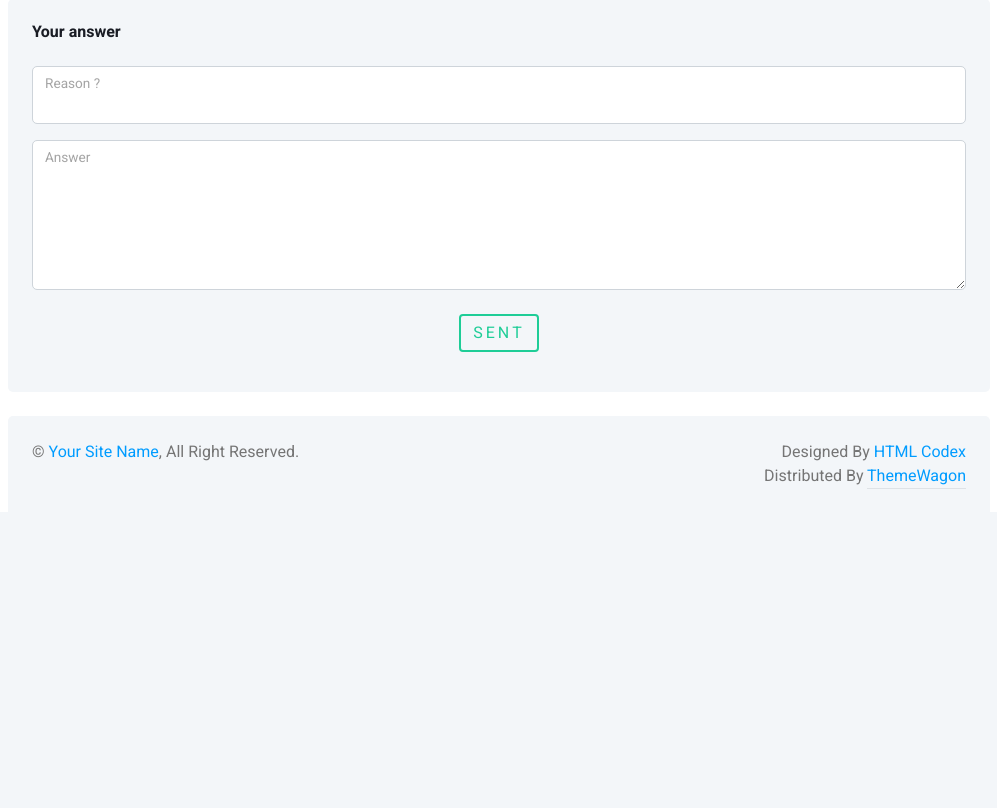
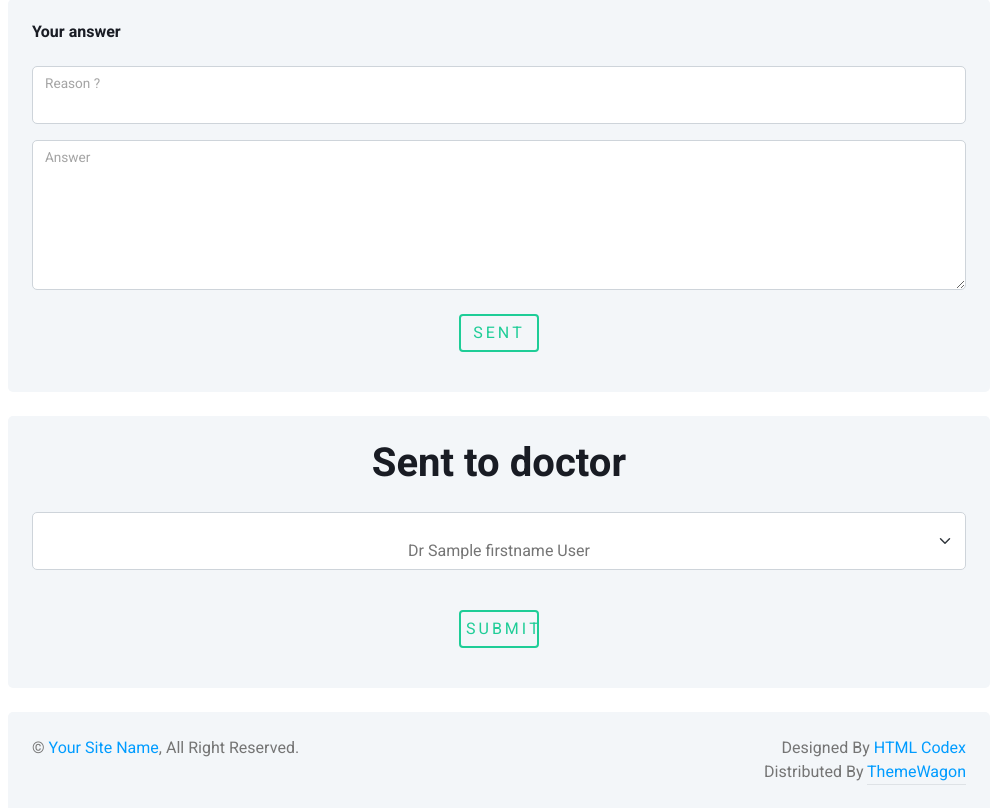
Before and after one commit to Project-Management-SCE/PM2022_TEAM_16, a Django app: template projectapp/templates/doctors/patientinfo.html in a window 1280 px wide. Shown: the part 924-1732 px from the top of the page, without its empty margins (266-1263 px from the left). Before the commit the page ends 1413 px from the top, so only its background shows below. Run offline with Django 3.2, Linux system fonts and the light colour scheme; the template is opened without the code that fills it: most values are stand-ins (such as "Sample title", 1, 10 or a date in 2020); some libraries are stand-ins or nearby versions.

Commit message:
BSPM2022T16-182 patient transfer

```diff
--- a/projectapp/templates/doctors/dash.html
+++ b/projectapp/templates/doctors/dash.html
@@ -287,7 +287,6 @@
                                 </div>
                             </div>
                 </div>
-            </div>
             <!-- Widgets End -->
 
 
--- a/projectapp/templates/doctors/patientinfo.html
+++ b/projectapp/templates/doctors/patientinfo.html
@@ -342,6 +342,30 @@
                     </div>
                 </div>
             </div>
+            </form>
+            <div class="container-fluid pt-4 px-4">
+                <div class="bg-light rounded h-100 p-4">
+                    <form action="/projectapp/changepatientdoctor" method="POST" id="login-form" class="form form-login" autocomplete="off" role="main">
+                    {% csrf_token %}
+                    <h1 class="mb-4" style="text-align: center;">Sent to doctor</h1>
+                    <input name="DID" type="hidden" value={{doc.ID}}>
+                    <input name="PID" type="hidden" value={{pat1.ID}}>
+                    <div class="form-floating">
+                        <select name='docpassid' value="{{ad.ID}}" class="form-select mb-3" aria-label="Default select example" style="text-align:center;">
+                            {%for ad in alldoc%}
+                                {% if doc.firstname  != ad.firstname %}
+                                <option> Dr {{ad.firstname}} {{ad.lastname}}</option>
+                                {%endif%}
+                            {%endfor%}
+                        </select>
+                    </div>
+                    <div class="form-floating mb-3" style="text-align:center;">
+                        <br>
+                        <button type="submit" class='btn1' style="text-align:center;">Submit</a>
+                    </div>
+                    </form>
+                </div>
+            </div>
             <!-- Recent Sales End -->
 
             <!-- Footer Start -->
```
